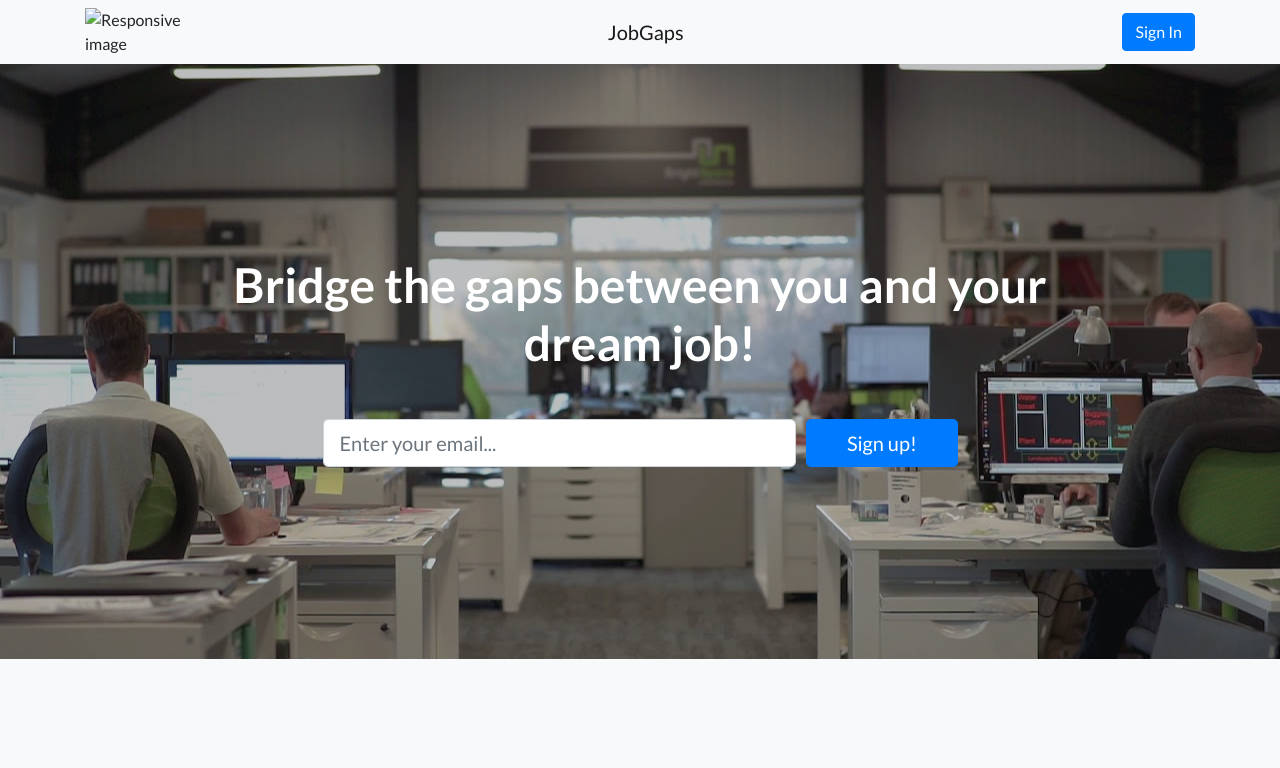
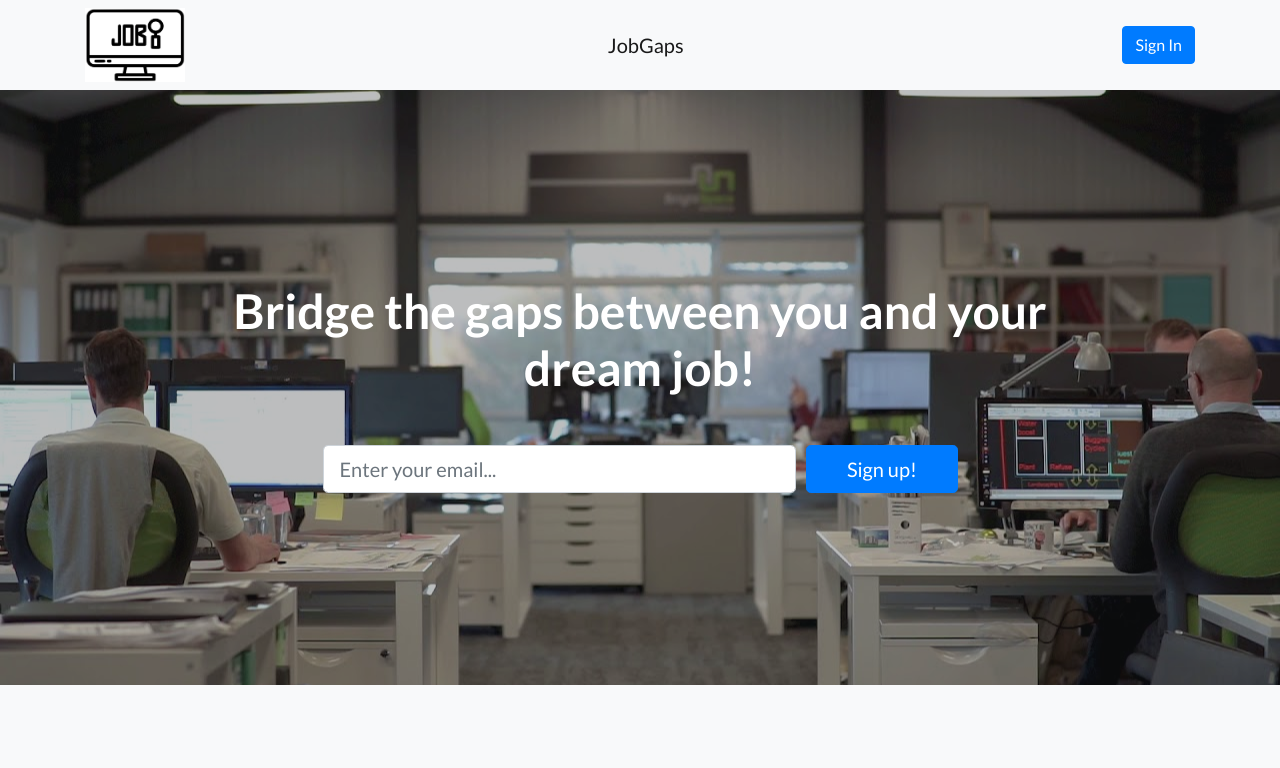
Before and after one commit to yuanfulou/jobgaps, a website: page index.html in a window 1280 px wide. Shown: the top 768 px of the page. Drawn offline with nearby package versions, Linux system fonts and the light colour scheme; files that its build step writes are made by us from their sources; the site is published under a folder, as on GitHub Pages, so addresses that start at the root find nothing.

Commit message:
[fix] logo.jpg wrong path...

```diff
--- a/index.html
+++ b/index.html
@@ -28,7 +28,7 @@
   <!-- Navigation -->
   <nav class="navbar navbar-light bg-light static-top">
     <div class="container">
-      <img src="/img/logo.jpg" class="img-responsive" alt="Responsive image" width="100" />
+      <img src="img/logo.jpg" class="img-responsive" alt="Responsive image" width="100" />
       <a class="navbar-brand" href="#">JobGaps</a>
       <a class="btn btn-primary" href="#">Sign In</a>
     </div>
```
